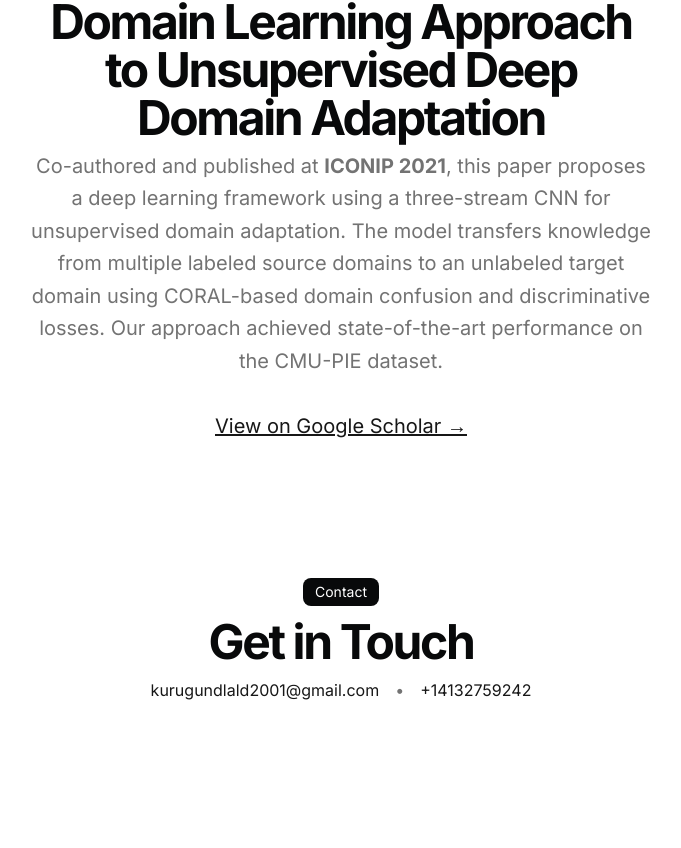
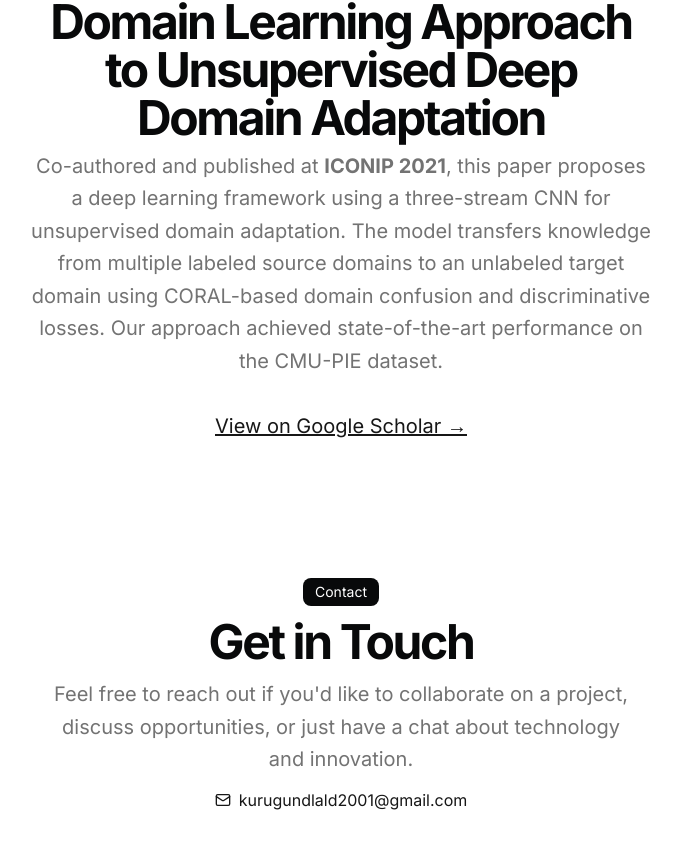
Before and after one commit to klakshmideepthi/portfolio, a Next.js app: page / in a window 1280 px wide. Shown: the part 2242-3090 px from the top of the page, without its empty margins (299-980 px from the left). Built offline with nearby package versions, Linux system fonts and the light colour scheme.

Commit message:
made some fixes

```diff
--- a/src/app/page.tsx
+++ b/src/app/page.tsx
@@ -198,22 +198,17 @@ export default function Page() {
               <h2 className="text-3xl font-bold tracking-tighter sm:text-5xl">
                 Get in Touch
               </h2>
-              <div className="flex flex-col items-center space-y-4">
-                <div className="flex items-center space-x-4">
-                  <a
-                    href={`mailto:${DATA.contact.email}`}
-                    className="text-primary hover:underline"
-                  >
-                    {DATA.contact.email}
-                  </a>
-                  <span className="text-muted-foreground">•</span>
-                  <a
-                    href={`tel:${DATA.contact.tel}`}
-                    className="text-primary hover:underline"
-                  >
-                    {DATA.contact.tel}
-                  </a>
-                </div>
+              <p className="text-muted-foreground md:text-xl/relaxed lg:text-base/relaxed xl:text-xl/relaxed">
+                Feel free to reach out if you'd like to collaborate on a project, discuss opportunities, or just have a chat about technology and innovation.
+              </p>
+              <div className="flex justify-center items-center space-x-4">
+                <a
+                  href={`mailto:${DATA.contact.email}`}
+                  className="text-primary hover:underline flex items-center gap-2"
+                >
+                  <DATA.contact.social.email.icon className="size-4" />
+                  {DATA.contact.email}
+                </a>
               </div>
             </div>
           </BlurFade>
```
